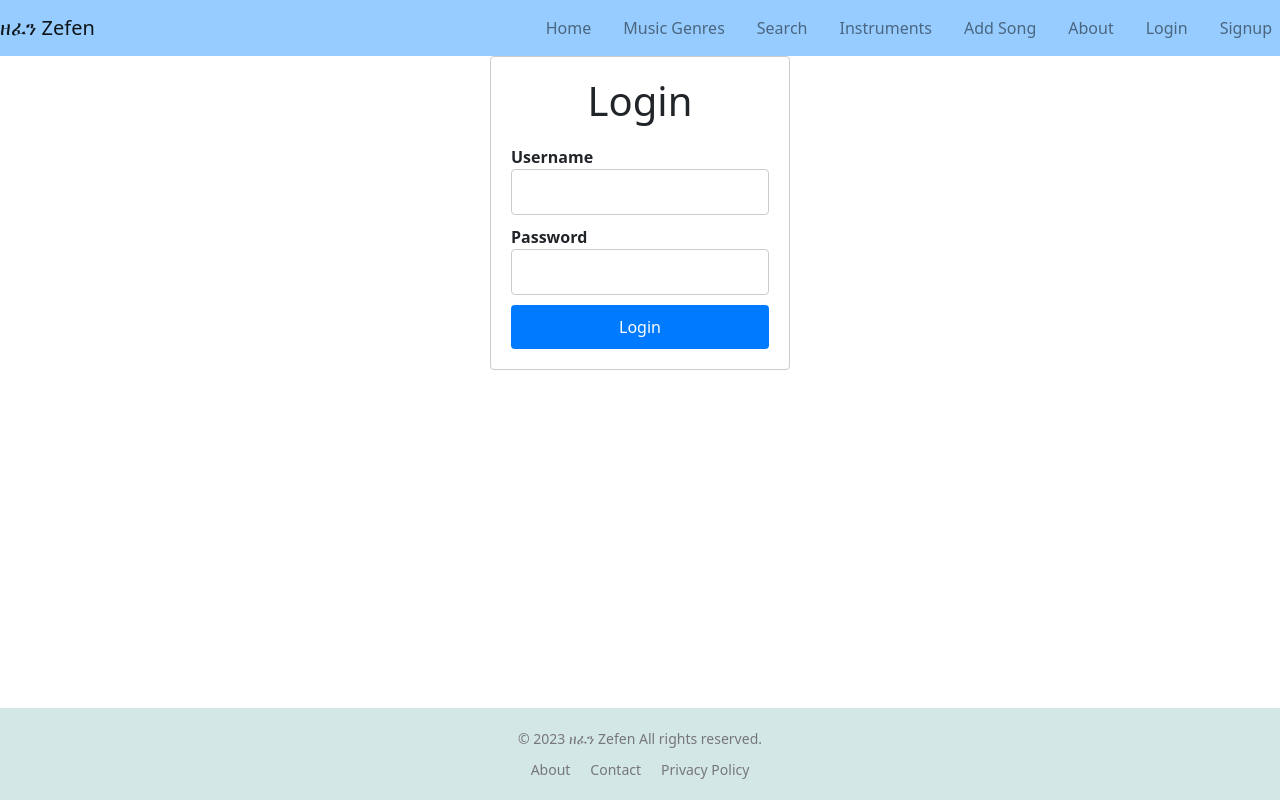
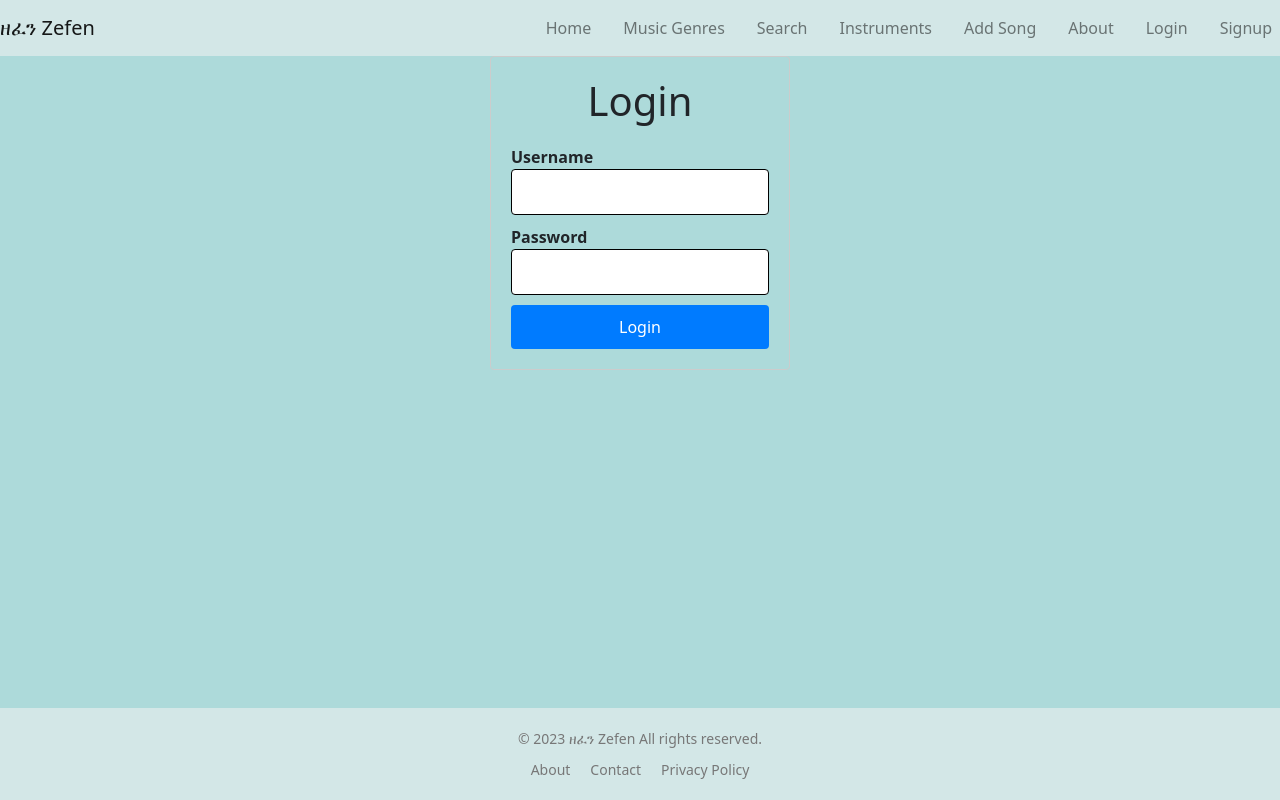
Before and after one commit to githiwi/Zefen-FullStack, a React (Create React App) app in the folder client/: page /signin in a window 1280 px wide. Built offline with nearby package versions, Linux system fonts and the light colour scheme.

Commit message:
fix:header and rest of page background

```diff
--- a/client/src/App.css
+++ b/client/src/App.css
@@ -14,9 +14,11 @@ html, body {
   height: 100%;
   margin: 0;
   padding: 0;
+  background-color: rgb(173, 218, 218);
 }
 
 .App {
+
   height: 100%;
   display: flex;
   flex-direction: column;
--- a/client/src/component/Categories/Categories.css
+++ b/client/src/component/Categories/Categories.css
@@ -1,3 +1,4 @@
+
 
 @import url("https://stackpath.bootstrapcdn.com/bootstrap/4.5.0/css/bootstrap.min.css");
 
@@ -24,10 +25,11 @@
   border-radius: 4px;
   overflow: hidden;
   box-shadow: 0px 0px 10px rgba(0, 0, 0, 0.1);
+  background-color: #ffffff; /* Replace with your desired color */
 }
 
 .card-img-top {
-  width: 1000%;
+  width: 100%;
   /* height: 200px; */
   object-fit: cover;
 }
@@ -38,7 +40,6 @@
     object-fit: contain;
   }
 } */
-
 
 .card-body {
   padding: 20px;
@@ -58,7 +59,7 @@
   display: inline-block;
   padding: 8px 16px;
   font-size: 14px;
-  background-color: #96CCFF;
+  background-color: #333333;
   color: #fff;
   text-decoration: none;
   border-radius: 4px;
--- a/client/src/component/Header/Header.css
+++ b/client/src/component/Header/Header.css
@@ -1,7 +1,5 @@
-.header {
-  background-color: #beafc2;
-  opacity: 0.7;
-  padding: 0.5rem;
+.navbar {
+  background-color: #d3e7e7;
 }
 
 .sidebar {
@@ -35,7 +33,6 @@
   margin-right: 0.5rem;
 }
 
-
 @media (min-width: 700px) {
   .sidebar {
     justify-content: flex-start;
@@ -51,10 +48,7 @@
   }
 }
 
-
-
 /**/
-
 
 /* .header {
   background-color: #beafc2;
--- a/client/src/component/Header/Header.jsx
+++ b/client/src/component/Header/Header.jsx
@@ -29,7 +29,7 @@ export default function Header() {
   };
 
   return (
-    <nav className="navbar navbar-expand-lg navbar-light bg-light-blue">
+    <nav className="navbar navbar-expand-lg navbar-light style={{ backgroundColor: '#D3E7E7' }}">
       <Link className="navbar-brand" to="/">
         ዘፈን Zefen
       </Link>
--- a/client/src/component/Home/LoginView.css
+++ b/client/src/component/Home/LoginView.css
@@ -1,4 +1,5 @@
 .login-form {
+
     max-width: 300px;
     margin: 0 auto;
     padding: 20px;
@@ -20,7 +21,7 @@
   .login-form input[type="password"] {
     width: 100%;
     padding: 10px;
-    border: 1px solid #ccc;
+    border: 1px solid black;
     border-radius: 4px;
   }
 
--- a/client/src/component/SignUp/SignupForm.css
+++ b/client/src/component/SignUp/SignupForm.css
@@ -1,3 +1,4 @@
+
 .signup-form {
   max-width: 200px;
   margin: 0 auto;
--- a/client/src/component/SignUp/SignupForm.jsx
+++ b/client/src/component/SignUp/SignupForm.jsx
@@ -44,6 +44,7 @@ const SignupForm = () => {
   };
 
   return (
+    <div className="signup-page ">
     <form className="signup-form" onSubmit={handleSubmit}>
       <div className="mb-3">
         <label htmlFor="firstName" className="form-label">
@@ -133,6 +134,7 @@ const SignupForm = () => {
         Sign Up
       </button>
     </form>
+    </div>
   );
 };
 
--- a/client/src/index.css
+++ b/client/src/index.css
@@ -21,4 +21,5 @@ code {
 }
 #root{
   height: 100%;
+  background-color: rgb(173, 218, 218);
 }
```
Also changed, not shown: client/src/component/Home/LoginView.jsx (+25 -4 lines).
